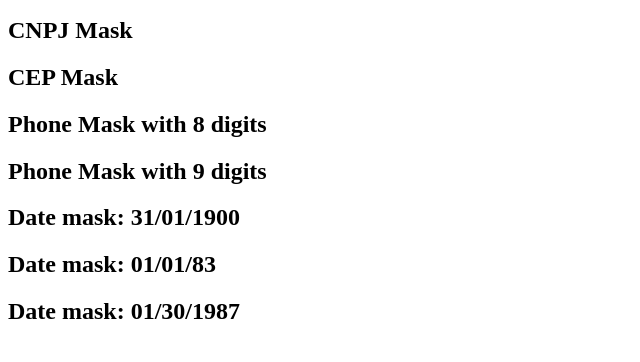
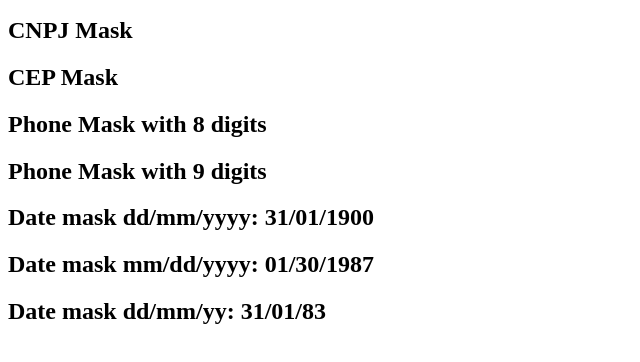
Before and after one commit to dulcetti/angular-format-masks, a website: page index.html in a window 1280 px wide. Shown: the part 110-472 px from the top of the page, without its empty margins (0-640 px from the left). Drawn offline with nearby package versions, Linux system fonts and the light colour scheme.

Commit message:
Change the index to corrects masks

```diff
--- a/index.html
+++ b/index.html
@@ -32,13 +32,13 @@
     <h2>Phone Mask with 9 digits</h2>
     <format-masks mask-value="999999999" mask-type="brazilian-phone"></format-masks>
 
-    <h2>Date mask: 31/01/1900</h2>
+    <h2>Date mask dd/mm/yyyy: 31/01/1900</h2>
     <format-masks mask-value="31011900" mask-type="date-ddmmyyyy"></format-masks>
 
-    <h2>Date mask: 01/01/83</h2>
-    <format-masks mask-value="010183" mask-type="date-ddmmyy"></format-masks>
+    <h2>Date mask mm/dd/yyyy: 01/30/1987</h2>
+    <format-masks mask-value="01311987" mask-type="date-ddmmyy"></format-masks>
 
-    <h2>Date mask: 01/30/1987</h2>
-    <format-masks mask-value="01311987" mask-type="date-ddmmyy"></format-masks>
+    <h2>Date mask dd/mm/yy: 31/01/83</h2>
+    <format-masks mask-value="310183" mask-type="date-ddmmyy"></format-masks>
 </body>
 </html>
```
